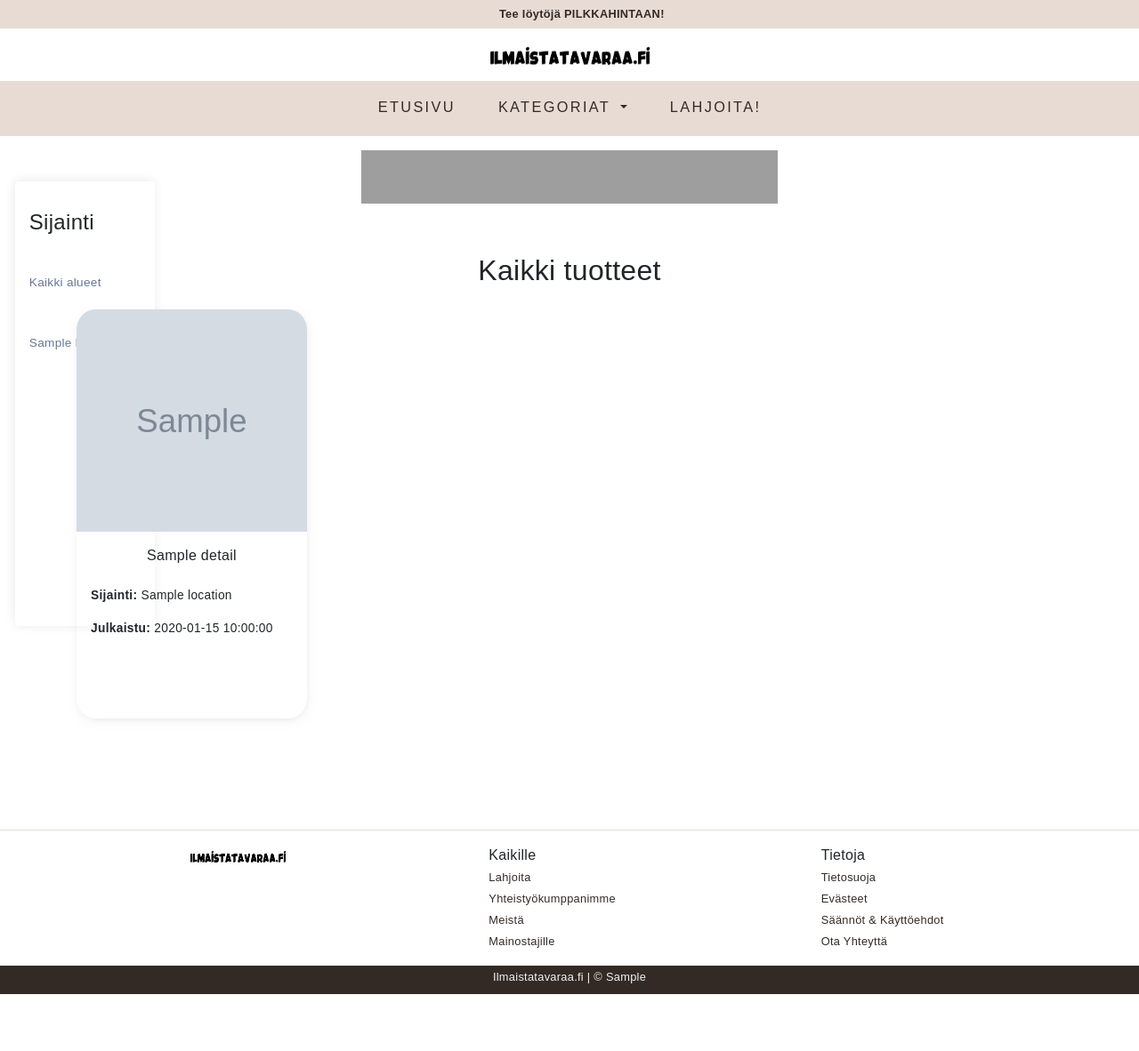
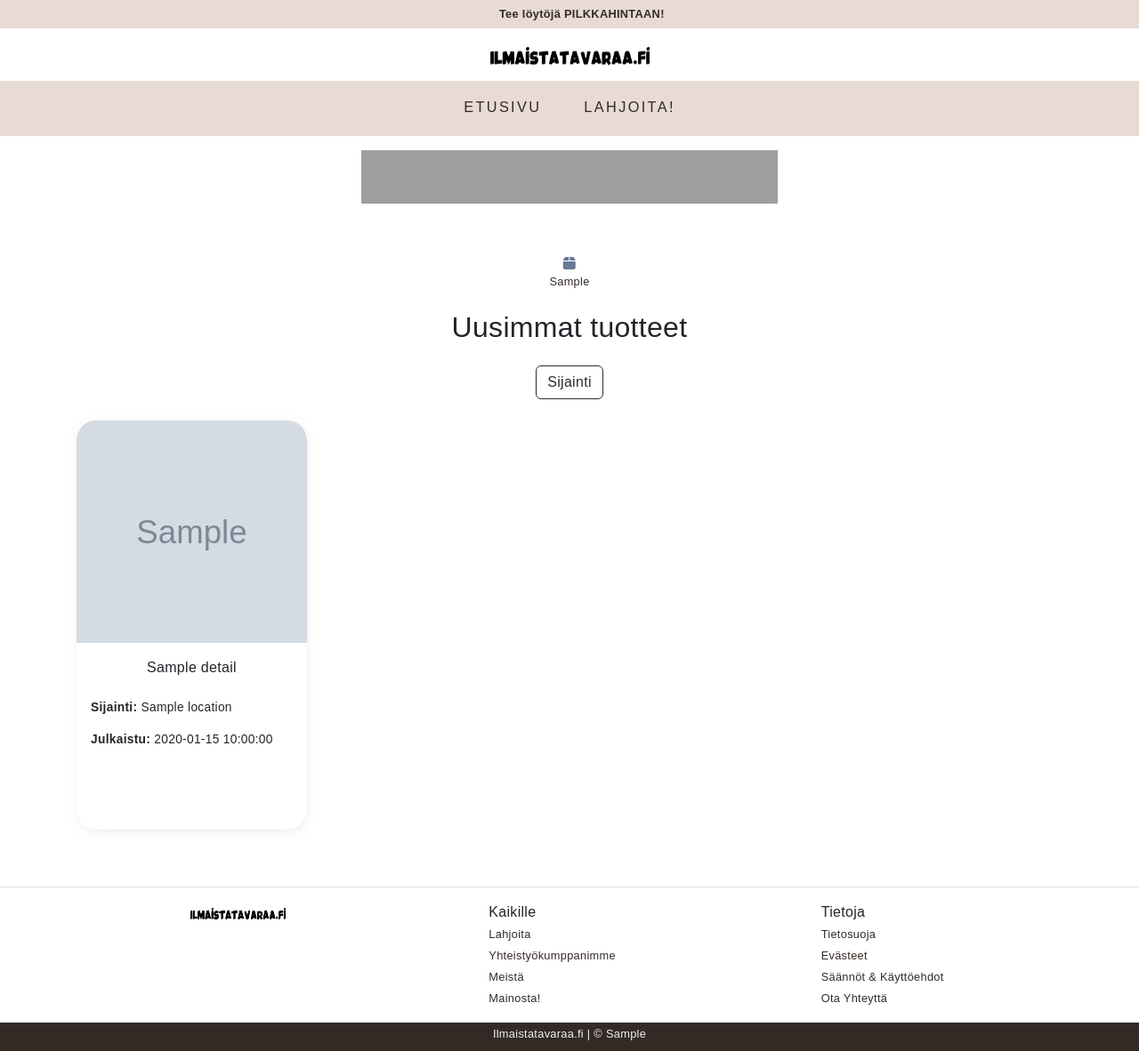
Before and after one commit to BunchaKrap/it-fi, a Python web app: template templates/index.html in a window 1280 px wide. Shown: the whole page at 89% size. Before the commit the page ends 1118 px from the top, so only its background shows below. Run offline with Jinja, Linux system fonts and the light colour scheme; the template is opened without the code that fills it: most values are stand-ins (such as "Sample title", 1, 10 or a date in 2020); grey boxes marked "Sample" are stand-in pictures; some libraries are stand-ins or nearby versions; some web fonts are replaced; grey boxes are pictures that could not be loaded.

Commit message:
website v1.09

```diff
--- a/server.py
+++ b/server.py
@@ -243,5 +243,5 @@ def affiliates():
     )
 
 
-# if __name__ == "__main__":  # for dev
-#     app.run(debug=True)
+if __name__ == "__main__":  # for dev
+    app.run(debug=True)
--- a/static/css/index.css
+++ b/static/css/index.css
@@ -1,6 +1,7 @@
 *,
 html {
     box-sizing: border-box;
+    /* overflow-x: hidden; */
     --main-ylw: #ecce5d;
     --main-orange: #f4682f;
     --main-blue: #657895;
@@ -15,12 +16,7 @@ html {
 
 }
 
-
-
-
-
 body {
-    background: var(--white);
     width: 100%;
     overflow-x: hidden;
     letter-spacing: .3px;
@@ -88,12 +84,6 @@ input.form-control {
     font-weight: 600;
 }
 
-/*
-.dropdown-menu {
-    background: var(--main-orange);
-
-
-} */
 
 
 
@@ -120,6 +110,7 @@ input.form-control {
     animation: RightToLeft 10s infinite linear;
 }
 
+/* Yläosan liukutexti */
 @keyframes RightToLeft {
     0% {
         transform: translateX(-3%);
@@ -267,16 +258,12 @@ footer>p {
 
 .ad-boxs-skyscraper-left {
     /* display: none; */
-    position: absolute;
-    top: 25%;
-    left: 1%;
-    width: 157px;
-    height: 500px;
+    /* width: 157px; */
+    height: 250px;
     -webkit-box-shadow: -1px -1px 13px -1px rgba(0, 0, 0, 0.1);
     -moz-box-shadow: -1px -1px 13px -1px rgba(0, 0, 0, 0.1);
     box-shadow: -1px -1px 13px -1px rgba(0, 0, 0, 0.1);
     border-radius: 4px;
-    overflow-x: hidden;
     overflow-y: scroll;
     /* border: .2px solid #00000050; */
 }
@@ -295,6 +282,8 @@ footer>p {
 
 /* PHONE SIZE */
 @media screen and (max-width: 540px) {
+
+
 
     /* navbar */
     nav {
@@ -321,6 +310,8 @@ footer>p {
     .post_item {
         width: 80%;
     }
+
+
 
 
 }
@@ -402,10 +393,11 @@ footer>p {
     color: var(--black);
 
 
+
 }
 
 .category_page_tit h2 {
-    font-size: 1rem;
+    font-size: .8rem;
 }
 
 .fa-solid {
@@ -415,6 +407,9 @@ footer>p {
 
 
 .contact_us_box {
+    background: linear-gradient(9deg, rgba(51, 42, 38, 1) 4%, rgba(244, 104, 47, 1) 37%, rgba(101, 120, 149, 1) 75%);
+    background-clip: text;
+    -webkit-text-fill-color: transparent;
     border-radius: 6px;
     /* border: 1px solid var(--black); */
     -webkit-box-shadow: 0px 0px 18px 1px rgba(0, 0, 0, 0.37);
@@ -437,27 +432,34 @@ footer>p {
 
 }
 
-.location-filter {
+/* .location-filter {
     cursor: pointer;
     text-decoration: underline;
+} */
+
+.location-filter:active {
+    background: var(--brrap);
 }
 
-.location-filter.active {
-    font-weight: bold;
-    color: #007bff;
+#location-list {
+    margin: 0;
+    padding: 0;
+
 }
 
 #location-list a {
+    padding: .2rem .2rem .2rem .4rem;
+    margin: 0;
     text-decoration: none;
-    color: var(--main-blue);
+    color: var(--black);
     font-weight: 500;
-
 
 }
 
 #location-list li {
+    margin: 0;
     list-style: none;
-    margin-top: .2rem;
+    /* margin-top: .2rem; */
     font-size: .85rem;
 
 }
@@ -469,3 +471,41 @@ footer>p {
 .ilmoitustenmaara {
     color: var(--main-blue);
 }
+
+.ddown-height {
+    height: 250px;
+    overflow-y: scroll;
+}
+
+.filter-dropdown {
+    margin: 0;
+    padding: 0;
+
+}
+
+.filter-dropdown button {
+    border: 1px solid var(--black);
+    color: var(--black);
+    letter-spacing: .3px;
+
+
+
+
+}
+
+.each-cat-item {
+    width: 120px;
+    /* border-radius: 8px; */
+    border: none;
+    overflow: hidden;
+
+}
+
+.search-form {
+    position: relative;
+    left: 30%;
+}
+
+input.form-control::placeholder {
+    opacity: .5;
+}
--- a/templates/ad-skyscraper.html
+++ b/templates/ad-skyscraper.html
@@ -1,4 +1,36 @@
-<div
+<div class="mb-4 dropdown-center filter-dropdown">
+  <button
+    class="btn"
+    type="button"
+    id="triggerId"
+    data-bs-toggle="dropdown"
+    aria-haspopup="true"
+    aria-expanded="false"
+  >
+    Sijainti
+  </button>
+  <div class="dropdown-menu ddown-height" aria-labelledby="triggerId">
+    <ul id="location-list">
+      <li class="mb-3">
+        <a href="#" class="location-filter dropdown-item" data-location="All"
+          >Kaikki alueet</a
+        >
+      </li>
+      {% for location in unique_locations %}
+      <li class="mb-1">
+        <a
+          href="#"
+          class="location-filter dropdown-item"
+          data-location="{{ location.split(', ')[0] }}"
+          >{{ location }}</a
+        >
+      </li>
+      {% endfor %}
+    </ul>
+  </div>
+</div>
+
+<!-- <div
   class="container-md p-3 m-1 align-items-center text-center ad-boxs-skyscraper-left abslr"
 >
   <div class="row align-items-center text-start">
@@ -21,7 +53,7 @@
       {% endfor %}
     </ul>
   </div>
-</div>
+</div> -->
 
 <!-- <div
   class="container-md align-items-center text-center ad-boxs-skyscraper-righ abslr"
--- a/templates/boilerplate.html
+++ b/templates/boilerplate.html
@@ -50,8 +50,7 @@
     </nav>
 
     {%include "nav_second.html"%} {% if show_ad is not defined or show_ad ==
-    True %} {%include "ad-top.html"%} {% include "ad-skyscraper.html" %} {%
-    endif %}
+    True %} {%include "ad-top.html"%} {% endif %}
     <main>
       <div class="container-md my-3 p-3 the-main-block">
         <div class="row text-center">{% block content %} {% endblock %}</div>
@@ -74,11 +73,10 @@
         event.preventDefault();
 
         const selectedLocation = this.getAttribute('data-location');
-        console.log('Selected location:', selectedLocation);
+        <!-- console.log('Selected location:', selectedLocation); -->
 
         items.forEach((item) => {
           const itemLocation = item.getAttribute('data-location');
-          console.log('Item location:', itemLocation);
 
           if (itemLocation === selectedLocation || selectedLocation === 'All') {
             item.style.display = 'block';
@@ -86,9 +84,6 @@
             item.style.display = 'none';
           }
         });
-
-        locationLinks.forEach((link) => link.classList.remove('active'));
-        this.classList.add('active');
       });
     });
   });
--- /dev/null
+++ b/templates/cat_new.html
@@ -0,0 +1,42 @@
+<div class="container-md">
+  <div class="row justify-content-center">
+    {% set ns = namespace(displayed_categories=[]) %} {% for details in
+    tiedostot %} {# Iterate over the list of items #} {% set extra_data =
+    details.get('extra_data', None) %} {% set item_category =
+    extra_data.get('item_category', None) if extra_data else None %} {% if
+    item_category and item_category not in ns.displayed_categories %}
+    <div class="col-md-3 mb-2 p-2 each-cat-item align-items-center">
+      {% set category_id = cat_ids.get(item_category) %}
+      <a
+        href="{{ url_for('categories', id=category_id) }}"
+        class="category_page_tit"
+      >
+        {# Icon selection based on item_category #} {% if item_category ==
+        "Elektroniikka ja kodinkoneet" %}
+        <i class="fa-solid fa-laptop"></i>
+        {% elif item_category == "Viihde ja harrastukset" %}
+        <i class="fa-solid fa-tshirt"></i>
+        {% elif item_category == "Urheilu ja ulkoilu" %}
+        <i class="fa-solid fa-basketball-ball"></i>
+        {% elif item_category == "Huonekalut ja sisustus" %}
+        <i class="fa-solid fa-couch"></i>
+        {% elif item_category == "Lapset ja vanhemmat" %}
+        <i class="fa-solid fa-child-reaching"></i>
+        {% elif item_category == "Antiikki ja taide" %}
+        <i class="fa-solid fa-paintbrush"></i>
+        {% elif item_category == "Eläimet ja eläintarvikkeet" %}
+        <i class="fa-solid fa-paw"></i>
+        {% elif item_category == "Liiketoiminta ja palvelut" %}
+        <i class="fa-solid fa-briefcase"></i>
+        {% elif item_category == "Koti, puutarha ja rakentaminen" %}
+        <i class="fa-solid fa-house-chimney"></i>
+        {% else %}
+        <i class="fa-solid fa-box"></i>
+        {% endif %}
+        <h2>{{ item_category }}</h2>
+      </a>
+    </div>
+    {% set ns.displayed_categories = ns.displayed_categories + [item_category]
+    %} {% endif %} {% endfor %}
+  </div>
+</div>
--- a/templates/index.html
+++ b/templates/index.html
@@ -1,10 +1,11 @@
-{% extends 'boilerplate.html' %} {% block content %}
-<h2 class="mb-4 mt-2">Kaikki tuotteet</h2>
-{% set ad_index = [2, 3]|random %} {% set ads = [ {'img': 'ads/ad_image1.jpg',
-'link': '#', 'text': 'Ad 1: Check out this product!'}, {'img':
-'ads/ad_image2.jpg', 'link': '#', 'text': 'Ad 2: Amazing offers here!'}, {'img':
-'ads/ad_image3.jpg', 'link': '#', 'text': 'Ad 3: Discover more here!'} ] %} {%
-set random_ad = ads|random %}{% for item in tiedostot %}
+{% extends 'boilerplate.html' %} {% block content %}{%include "cat_new.html"%}
+<h2 class="mb-4">Uusimmat tuotteet</h2>
+{% include "ad-skyscraper.html" %} {% set ad_index = [2, 3]|random %} {% set ads
+= [ {'img': 'ads/ad_image1.jpg', 'link': '#', 'text': 'Ad 1: Check out this
+product!'}, {'img': 'ads/ad_image2.jpg', 'link': '#', 'text': 'Ad 2: Amazing
+offers here!'}, {'img': 'ads/ad_image3.jpg', 'link': '#', 'text': 'Ad 3:
+Discover more here!'} ] %} {% set random_ad = ads|random %}{% for item in
+tiedostot %}
 <div
   class="col-md-3 col-sm-2 mb-3 item-card"
   data-location="{{ item.location.split(', ')[0] | default('Unknown') }}"
--- a/templates/nav_second.html
+++ b/templates/nav_second.html
@@ -24,7 +24,7 @@
             >Etusivu</a
           >
         </li>
-        <li class="nav-item dropdown mx-3">
+        <!-- <li class="nav-item dropdown mx-3">
           <a
             class="nav-link dropdown-toggle"
             href="#"
@@ -52,16 +52,17 @@
             </li>
             {% endif %} {% endif %} {% endfor %}
           </ul>
-        </li>
+        </li> -->
+
         <li class="nav-item nav-item-standout mx-3">
           <a class="nav-link" href="{{url_for('donaa')}}">Lahjoita!</a>
         </li>
       </ul>
-      <!-- <form class="d-flex" role="search">
+      <!-- <form class="d-flex search-form" role="search">
         <input
-          class="form-control me-2"
+          class="form-control me-2 text-center"
           type="search"
-          placeholder="Search"
+          placeholder="pesukone..."
           aria-label="Search"
         />
         <button class="btn" type="submit">
--- a/templates/sec_foot.html
+++ b/templates/sec_foot.html
@@ -21,7 +21,7 @@
       </div>
       <div class="col"><a href="{{url_for('about')}}">Meistä</a></div>
       <div class="col">
-        <a href="{{url_for('affiliates')}}">Mainostajille</a>
+        <a href="{{url_for('affiliates')}}">Mainosta!</a>
       </div>
     </div>
     <div class="col-md-2 p-3 text-start">
```
Also changed, not shown: templates/category.html (+10 -6 lines).
